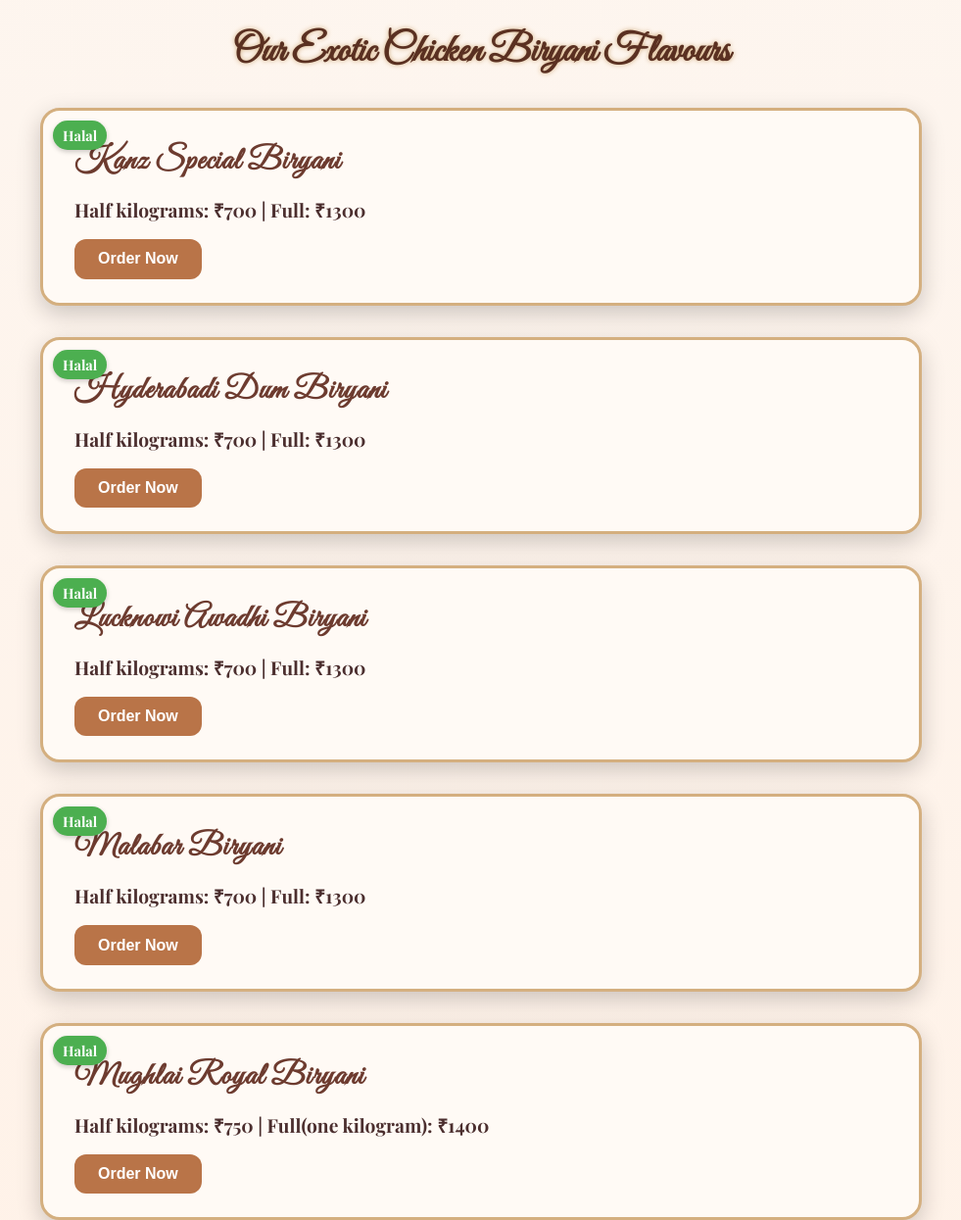
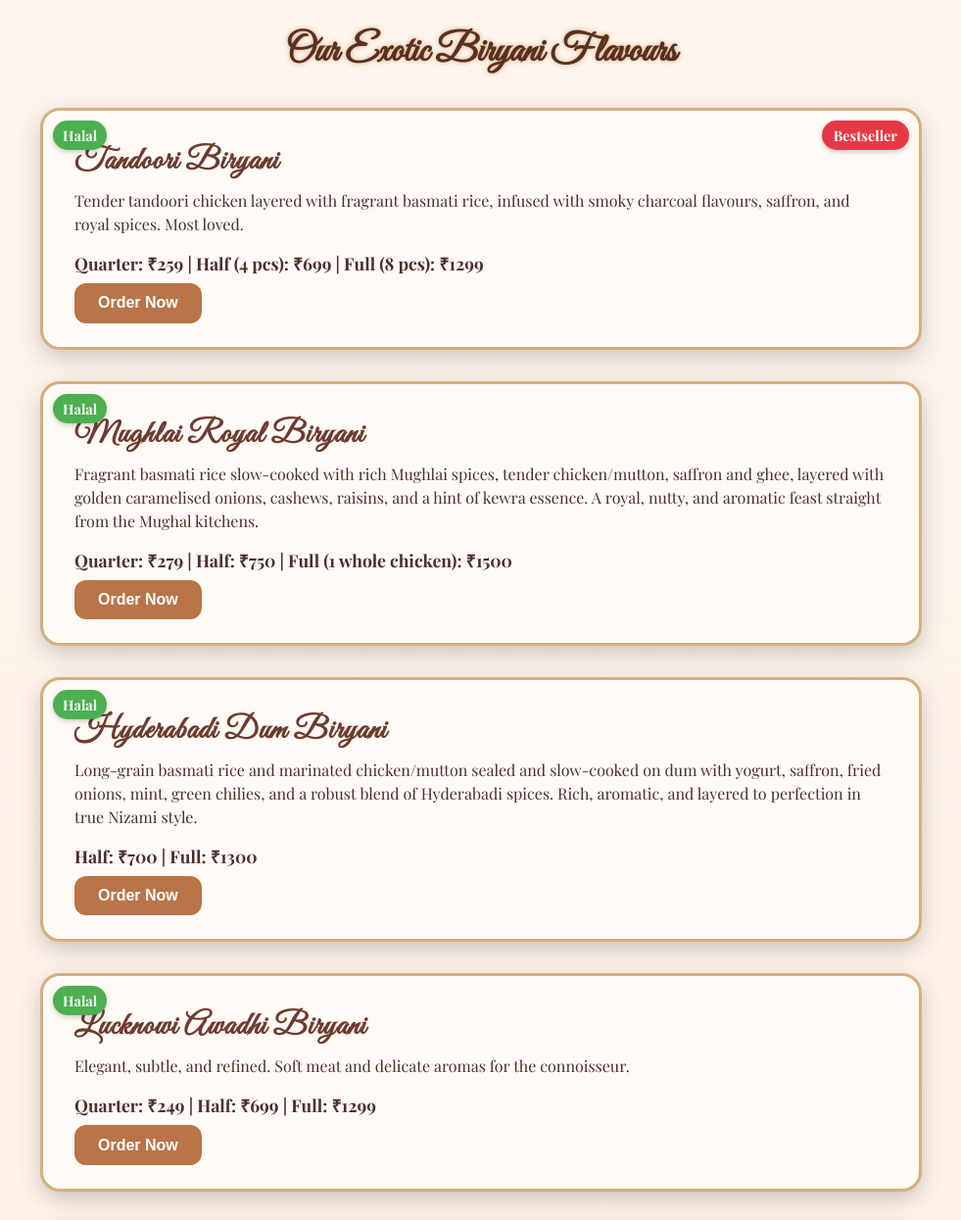
Before and after one commit to Kaneez10/kanzezaiqah, a plain HTML site: page index.html in a window 1280 px wide. Shown: the part 280-1525 px from the top of the page at 98% size, without its empty margins (149-1130 px from the left). Drawn offline with nearby package versions, Linux system fonts and the light colour scheme.

Commit message:
Update index.html

```diff
--- a/index.html
+++ b/index.html
@@ -3,11 +3,14 @@
 <head>
   <meta charset="UTF-8">
   <meta name="viewport" content="width=device-width, initial-scale=1.0">
+  <meta name="description" content="Kanz e Zaiqah - Har Zaiqah Ek Shahi Safar. Order exotic chicken biryanis online. Contact: 9663227334">
   <title>Kanz e Zaiqah</title>
+
+  <!-- Google Fonts -->
+  <link href="https://fonts.googleapis.com/css2?family=Playfair+Display:wght@400;700&family=Great+Vibes&display=swap" rel="stylesheet">
+
+  <!-- Styles -->
   <style>
-    @import url('https://fonts.googleapis.com/css2?family=Playfair+Display:wght@400;700&display=swap');
-    @import url('https://fonts.googleapis.com/css2?family=Great+Vibes&display=swap');
-
     body {
       margin: 0;
       font-family: 'Playfair Display', serif;
@@ -83,11 +86,18 @@
       font-family: 'Great Vibes', cursive;
     }
 
+    .description {
+      font-size: 1rem;
+      margin: 0.5rem 0 1rem;
+      color: #4b2e2e;
+      line-height: 1.5;
+    }
+
     .price {
       font-weight: bold;
-      margin: 1rem 0;
+      margin: 0.5rem 0;
       color: #4b2e2e;
-      font-size: 1.2rem;
+      font-size: 1.1rem;
     }
 
     a button {
@@ -120,6 +130,19 @@
       box-shadow: 0 2px 5px rgba(0,0,0,0.2);
     }
 
+    .bestseller {
+      position: absolute;
+      top: 10px;
+      right: 10px;
+      background-color: #e63946;
+      color: white;
+      padding: 5px 12px;
+      border-radius: 50px;
+      font-size: 0.9rem;
+      font-weight: bold;
+      box-shadow: 0 2px 5px rgba(0,0,0,0.2);
+    }
+
     .note {
       text-align: center;
       font-style: italic;
@@ -137,6 +160,19 @@
       font-size: 1rem;
       letter-spacing: 1px;
     }
+
+    /* Responsive */
+    @media (max-width: 600px) {
+      header h1 {
+        font-size: 2.5rem;
+      }
+      h2 {
+        font-size: 2rem;
+      }
+      .card-content h3 {
+        font-size: 1.7rem;
+      }
+    }
   </style>
 </head>
 <body>
@@ -147,70 +183,95 @@
   </header>
 
   <div class="container">
-    <h2>Our Exotic Chicken Biryani Flavours</h2>
+    <h2>Our Exotic Biryani Flavours</h2>
     <div class="flavours">
 
+      <!-- Tandoori Biryani -->
       <div class="card">
         <div class="halal">Halal</div>
+        <div class="bestseller">Bestseller</div>
         <div class="card-content">
-          <h3>Kanz Special Biryani</h3>
-          <p class="price">Half kilograms: ₹700 | Full: ₹1300</p>
-          <a href="https://wa.me/919663227334?text=I%20would%20like%20to%20order%20Kolkata%20Special%20Biryani" target="_blank">
+          <h3>Tandoori Biryani</h3>
+          <p class="description">
+            Tender tandoori chicken layered with fragrant basmati rice, infused with smoky charcoal flavours, saffron, and royal spices. Most loved.
+          </p>
+          <p class="price">Quarter: ₹259 | Half (4 pcs): ₹699 | Full (8 pcs): ₹1299</p>
+          <a href="https://wa.me/919663227334?text=I%20would%20like%20to%20order%20Tandoori%20Biryani" target="_blank">
             <button>Order Now</button>
           </a>
         </div>
       </div>
 
+      <!-- Mughlai Biryani -->
+      <div class="card">
+        <div class="halal">Halal</div>
+        <div class="card-content">
+          <h3>Mughlai Royal Biryani</h3>
+          <p class="description">
+            Fragrant basmati rice slow-cooked with rich Mughlai spices, tender chicken/mutton, saffron and ghee, layered with golden caramelised onions, cashews, raisins, and a hint of kewra essence. A royal, nutty, and aromatic feast straight from the Mughal kitchens.
+          </p>
+          <p class="price">Quarter: ₹279 | Half: ₹750 | Full (1 whole chicken): ₹1500</p>
+          <a href="https://wa.me/919663227334?text=I%20would%20like%20to%20order%20Mughlai%20Biryani" target="_blank">
+            <button>Order Now</button>
+          </a>
+        </div>
+      </div>
+
+      <!-- Hyderabadi Dum Biryani -->
       <div class="card">
         <div class="halal">Halal</div>
         <div class="card-content">
           <h3>Hyderabadi Dum Biryani</h3>
-          <p class="price">Half kilograms: ₹700 | Full: ₹1300</p>
+          <p class="description">
+            Long-grain basmati rice and marinated chicken/mutton sealed and slow-cooked on dum with yogurt, saffron, fried onions, mint, green chilies, and a robust blend of Hyderabadi spices. Rich, aromatic, and layered to perfection in true Nizami style.
+          </p>
+          <p class="price">Half: ₹700 | Full: ₹1300</p>
           <a href="https://wa.me/919663227334?text=I%20would%20like%20to%20order%20Hyderabadi%20Dum%20Biryani" target="_blank">
             <button>Order Now</button>
           </a>
         </div>
       </div>
 
+      <!-- Lucknowi Awadhi Biryani -->
       <div class="card">
         <div class="halal">Halal</div>
         <div class="card-content">
           <h3>Lucknowi Awadhi Biryani</h3>
-          <p class="price">Half kilograms: ₹700 | Full: ₹1300</p>
+          <p class="description">
+            Elegant, subtle, and refined. Soft meat and delicate aromas for the connoisseur.
+          </p>
+          <p class="price">Quarter: ₹249 | Half: ₹699 | Full: ₹1299</p>
           <a href="https://wa.me/919663227334?text=I%20would%20like%20to%20order%20Lucknowi%20Awadhi%20Biryani" target="_blank">
             <button>Order Now</button>
           </a>
         </div>
       </div>
 
+      <!-- Malabar Biryani -->
       <div class="card">
         <div class="halal">Halal</div>
         <div class="card-content">
           <h3>Malabar Biryani</h3>
-          <p class="price">Half kilograms: ₹700 | Full: ₹1300</p>
+          <p class="description">
+            Coconut-kissed rice, tender meat, and a symphony of cardamom, cloves, and black pepper—tropical warmth in every bite.
+          </p>
+          <p class="price">Quarter: ₹259 | Half: ₹700 | Full: ₹1300</p>
           <a href="https://wa.me/919663227334?text=I%20would%20like%20to%20order%20Malabar%20Biryani" target="_blank">
             <button>Order Now</button>
           </a>
         </div>
       </div>
 
+      <!-- Paneer Delight Biryani -->
       <div class="card">
         <div class="halal">Halal</div>
         <div class="card-content">
-          <h3>Mughlai Royal Biryani</h3>
-          <p class="price">Half kilograms: ₹750 | Full(one kilogram): ₹1400</p>
-          <a href="https://wa.me/919663227334?text=I%20would%20like%20to%20order%20Mughlai%20Royal%20Biryani" target="_blank">
-            <button>Order Now</button>
-          </a>
-        </div>
-      </div>
-
-      <div class="card">
-        <div class="halal">Halal</div>
-        <div class="card-content">
-          <h3>Veggie Delight Biryani</h3>
-          <p class="price">Half kilograms: ₹650 | Full: ₹1200</p>
-          <a href="https://wa.me/919663227334?text=I%20would%20like%20to%20order%20Veggie%20Delight%20Biryani" target="_blank">
+          <h3>Paneer Delight Biryani</h3>
+          <p class="description">
+            Colorful vegetables, paneer, baby corn, and broccoli, layered with aromatic basmati rice, fried onions, cashews, raisins, and a whisper of saffron—luxury without compromise.
+          </p>
+          <p class="price">Half: ₹659 | Full: ₹1299</p>
+          <a href="https://wa.me/919663227334?text=I%20would%20like%20to%20order%20Paneer%20Delight%20Biryani" target="_blank">
             <button>Order Now</button>
           </a>
         </div>
@@ -219,8 +280,8 @@
     </div>
 
     <p class="note">
-      Note: All biryanis listed above are chicken. For other variants, contact us at 9663227334.<br>
-      Pre-orders are accepted only if placed at least 5 hours in advance.
+      Delivery might take up to 2 hours.<br>
+      Half kg feeds 3 adults | Full feeds 7 adults.
     </p>
   </div>
 
```
